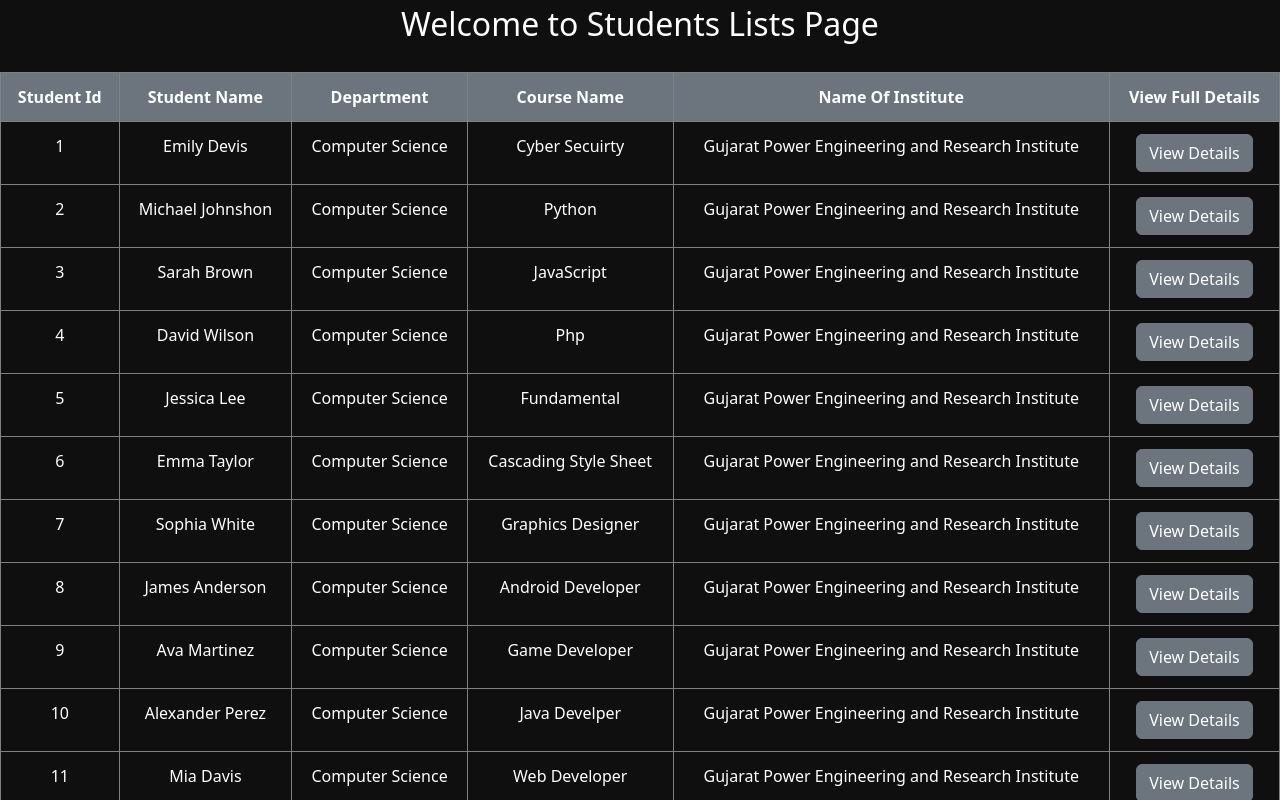
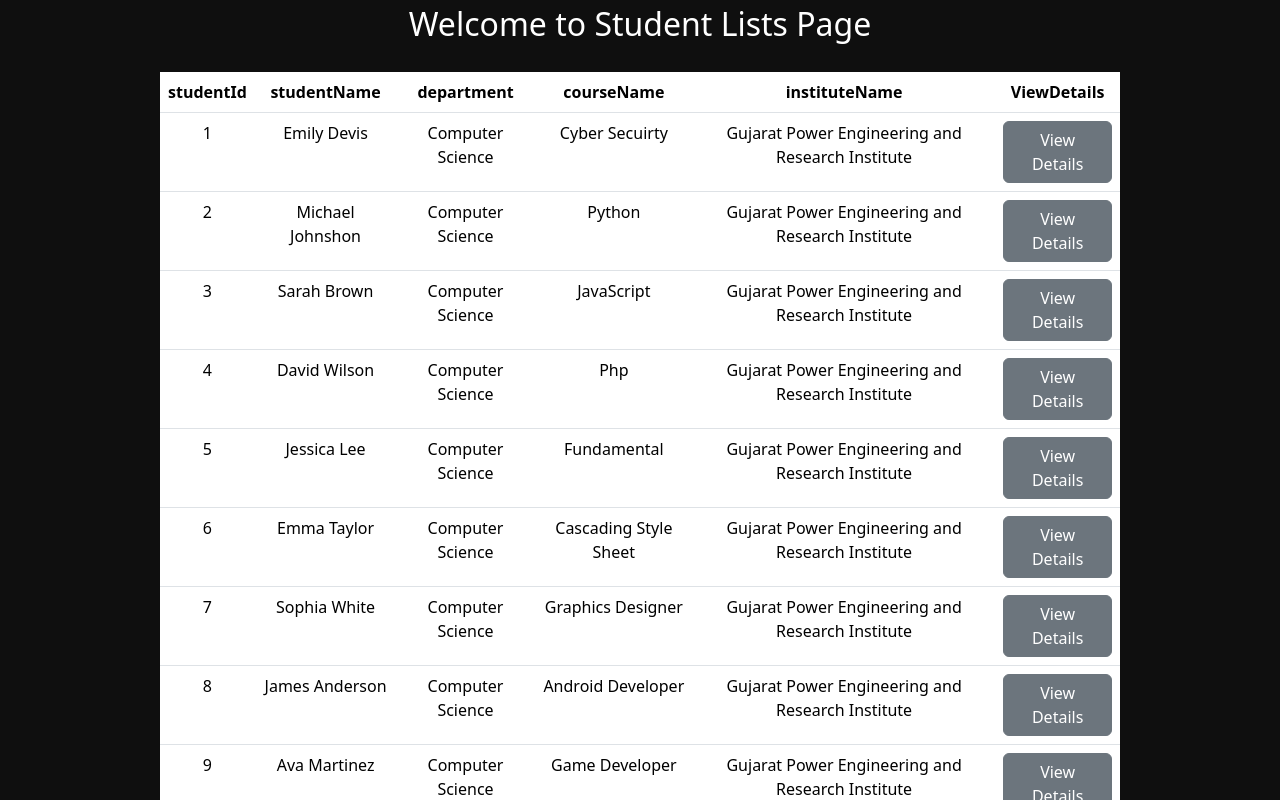
Before and after one commit to nisarg-frontendarmy/sample-react-project, a React (Create React App) app: page /dashboard in a window 1280 px wide. Shown: the top 800 px of the page. Built offline with nearby package versions, Linux system fonts and the light colour scheme.

Commit message:
React-Table Implement

```diff
--- a/src/components/dashboard/Dashboard.jsx
+++ b/src/components/dashboard/Dashboard.jsx
@@ -1,54 +1,98 @@
 import React from "react";
 import { useNavigate } from "react-router-dom";
 import JSON from "../../students.json";
-import Table from "react-bootstrap/Table";
-import Button from "react-bootstrap/Button";
+import {
+  useReactTable,
+  createColumnHelper,
+  getCoreRowModel,
+  flexRender,
+} from "@tanstack/react-table";
 
 const Dashboard = () => {
   const history = useNavigate();
 
-  const listItemStyle = {
-    backgroundColor: "transparent",
-    border: "1px solid grey",
-    padding: "12px",
-    opacity: "10",
+  const columnHelper = createColumnHelper();
+  const columns = [
+    columnHelper.accessor("studentId", {
+      Header: "StudentId",
+      id: "studentId",
+    }),
+    columnHelper.accessor("studentName", {
+      Header: "StudentName",
+      id: "studentName",
+    }),
+    columnHelper.accessor("department", {
+      Header: "Department",
+      id: "department",
+    }),
+    columnHelper.accessor("courseName", {
+      Header: "CourseName",
+      id: "courseName",
+    }),
+    columnHelper.accessor("instituteName", {
+      Header: "Name Of Institute",
+      id: "instituteName",
+    }),
+    columnHelper.accessor("ViewDetails", {
+      Header: "View Full Details",
+      id: "ViewDetails",
+    }),
+  ];
+
+  const data = React.useMemo(() => JSON.Dashboard, []);
+
+  const table = useReactTable({
+    data,
+    columns,
+    getCoreRowModel: getCoreRowModel(),
+  });
+
+  const handleViewDetailsClick = (studentId) => {
+    history(`/SingleStudent?${studentId}`);
   };
 
   return (
-    <div className="text-center w-100 vh-100 main-div19">
-      <div className="fs-2 mb-4 text-white">Welcome to Students Lists Page</div>
-      <Table className="w-100">
+    <div className="text-center w-100 vh-100  main-div19">
+      <div className="fs-2 mb-4 text-white">Welcome to Student Lists Page</div>
+      <table className="table w-75 mx-auto ">
         <thead>
-          <tr className="w-5 mt-10">
-            <th className="text-white bg-secondary" style={listItemStyle}>Student Id</th>
-            <th className="text-white bg-secondary" style={listItemStyle}>Student Name</th>
-            <th className="text-white bg-secondary" style={listItemStyle}>Department</th>
-            <th className="text-white bg-secondary" style={listItemStyle}>Course Name</th>
-            <th className="text-white bg-secondary" style={listItemStyle}>Name Of Institute</th>
-            <th className="text-white bg-secondary" style={listItemStyle}>View Full Details</th>
-          </tr>
+          {table.getHeaderGroups().map((headerGroup) => (
+            <tr key={headerGroup.id}>
+              {headerGroup.headers.map((header) => (
+                <th key={header.id}>
+                  {header.isPlaceholder
+                    ? null
+                    : flexRender(
+                        header.column.columnDef.header,
+                        header.getContext()
+                      )}
+                </th>
+              ))}
+            </tr>
+          ))}
         </thead>
         <tbody>
-          {JSON.Dashboard.map((res, index) => (
-            <tr key={index}>
-              <td className="text-white"  style={listItemStyle}>{res.studentId}</td>
-              <td className="text-white"  style={listItemStyle}>{res.studentName}</td>
-              <td className="text-white"  style={listItemStyle}>{res.department}</td>
-              <td className="text-white"  style={listItemStyle}>{res.courseName}</td>
-              <td className="text-white"  style={listItemStyle}>{res.instituteName}</td>
-              <td className="text-white"  style={listItemStyle}>
-                <Button
-                  variant="secondary"
-                  className="mx-auto d-flex justify-content-center"
-                  onClick={() => history(`/SingleStudent?${res.studentId}`)}
-                >
-                  View Details
-                </Button>
-              </td>
+          {table.getRowModel().rows.map((row) => (
+            <tr key={row.id}>
+              {row.getVisibleCells().map((cell) => (
+                <td key={cell.id}>
+                  {flexRender(cell.column.columnDef.cell, cell.getContext())}
+                  {cell.column.id === "ViewDetails" && (
+                    <button
+                      className="btn btn-secondary"
+                      onClick={() =>
+                        handleViewDetailsClick(row.original.studentId)
+                      }
+                    >
+                      View Details
+                    </button>
+                  )}
+                </td>
+              ))}
             </tr>
           ))}
         </tbody>
-      </Table>
+      </table>
     </div>
   );
 };
--- a/src/index.js
+++ b/src/index.js
@@ -4,6 +4,7 @@ import "./index.css";
 import App from "./App";
 import "./App.css";
 import "react-toastify/dist/ReactToastify.css";
+
 
 const root = ReactDOM.createRoot(document.getElementById("root"));
 root.render(<App />);
```
